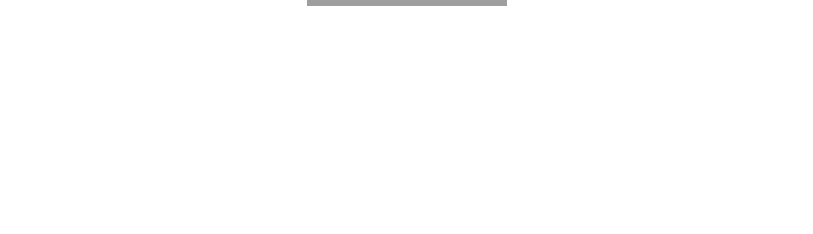
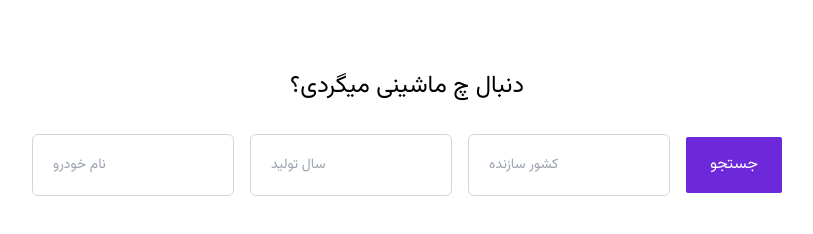
Before and after one commit to WoasSinab/CarBox, a React (Vite) app: page / in a window 1280 px wide. Shown: the part 486-720 px from the top of the page, without its empty margins (233-1046 px from the left). Built offline with nearby package versions, Linux system fonts and the light colour scheme; grey boxes are pictures that could not be loaded.

Commit message:
search field Created

```diff
--- a/src/App.jsx
+++ b/src/App.jsx
@@ -1,4 +1,5 @@
 import Hero from "./components/Hero/Hero"
+import SearchField from "./components/SearchField/SearchField"
 
 
 function App() {
@@ -6,6 +7,7 @@
   return (
     <div className="container mx-auto">
       <Hero />
+      <SearchField />
     </div>
   )
 }
--- a/src/components/Hero/Hero.jsx
+++ b/src/components/Hero/Hero.jsx
@@ -7,7 +7,7 @@
         {/* Heading */}
         <h1 className='text-slate-800 lg:text-5xl sm:text-3xl md:text-4xl text-2xl font-semibold'>KMC J7 2023</h1>
         {/* Buttons */}
-        <div className='flex flex-row sm:gap-x-8 gap-x-2 mb-8'>
+        <div className='flex flex-row sm:gap-x-8 gap-x-2 mb-8 md:mb-0'>
           <button href='#' className='group relative inline-block overflow-hidden rounded-sm border border-gray-100 bg-gray-200  px-6 p-4 text-xs md:text-base font-medium text-slate-800 hover:text-violet-600 focus:outline-none focus:ring active:bg-indigo-600 active:text-white'>
             {/* Button border animation */}
             <span className='ease absolute left-0 top-0 h-0 w-0 border-t-2 border-violet-600 transition-all duration-200 group-hover:w-full'></span>
--- /dev/null
+++ b/src/components/SearchField/SearchField.jsx
@@ -0,0 +1,15 @@
+const SearchField = () => {
+  return (
+    <div className='my-24 flex justify-center items-center flex-col gap-y-8 text-2xl'>
+      <h1>دنبال چ ماشینی میگردی؟</h1>
+      <div className='flex gap-4 md:flex-row flex-col w-4/5 lg:justify-center lg:items-center'>
+        <input type='text' className='py-3 px-4 block rounded-md text-sm border border-gray-300 sm:p-5' placeholder='نام خودرو' />
+        <input type='text' className='py-3 px-4 block rounded-md text-sm border border-gray-300 sm:p-5' placeholder='سال تولید' />
+        <input type='text' className='py-3 px-4 block rounded-md text-sm border border-gray-300 sm:p-5' placeholder='کشور سازنده' />
+        <button className='p-4 px-6 bg-violet-700 font- text-white rounded-sm hover:bg-violet-900  transition duration-300 text-xs md:text-base'>جستجو</button>
+      </div>
+    </div>
+  );
+};
+
+export default SearchField;
```
Also changed, not shown: package.json (+7 -1 lines), 1 other file (tests, documents, lock files or other folders).
